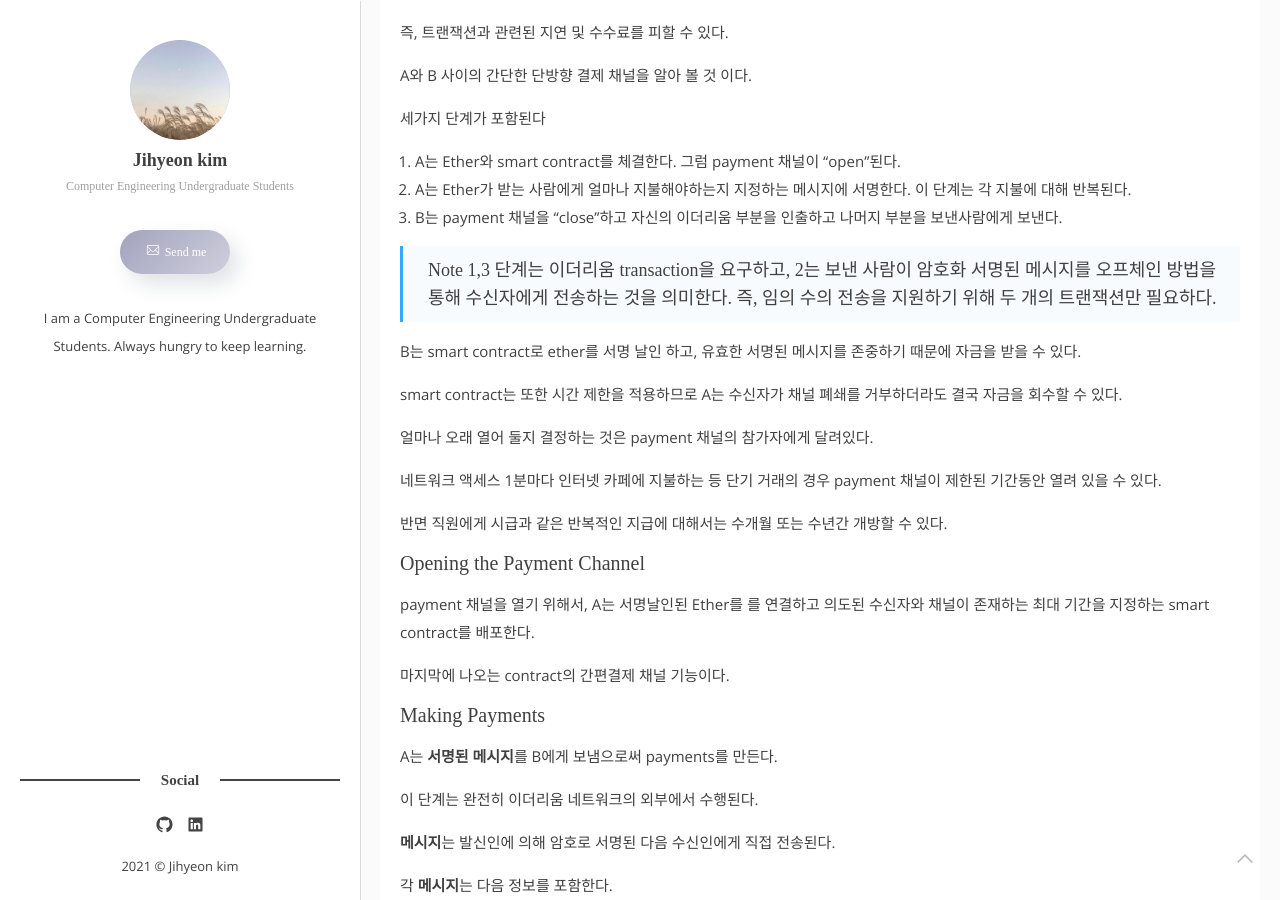
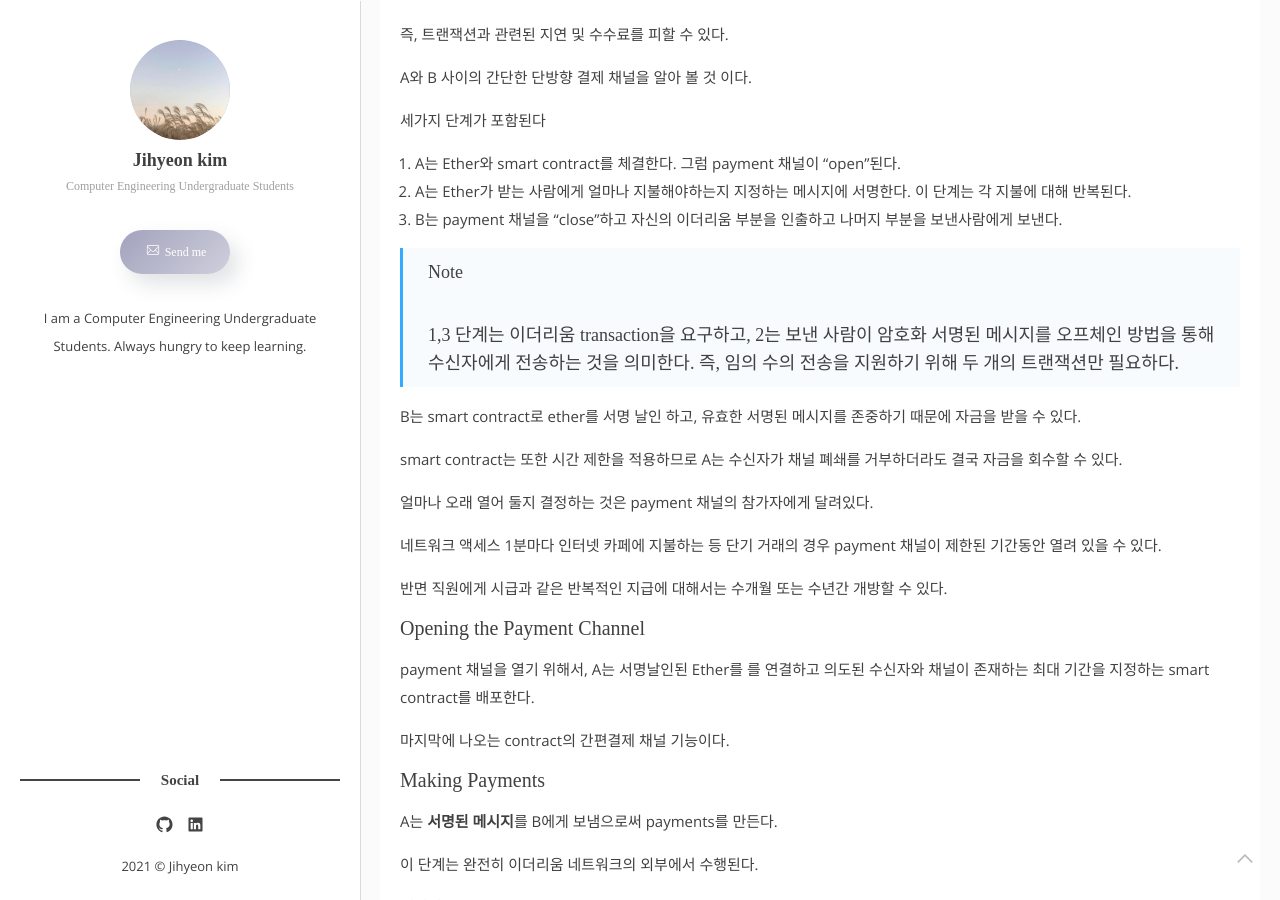
Before and after one commit to kimjihyeon99/kimjihyeon99.github.io, a Jekyll site: the page built from _posts/2021-06-01-[Solidity] Solidity by Example.markdown, in a window 1280 px wide and 900 px high, scrolled down 23456 px. Built offline with Jekyll 4.4.1, drawn with Linux system fonts in a browser that asks for light colours; some web fonts are replaced; comment, search, counter and statistics services are not loaded; part of the change alters nothing that is shown; some of the changed text lies outside the part shown.

`````diff
--- a/_posts/2021-06-01-[Solidity] Solidity by Example.markdown
+++ b/_posts/2021-06-01-[Solidity] Solidity by Example.markdown
@@ -740,8 +740,9 @@ web3.eth.personal.sign(hash, web3.eth.defaultAccount, function () { console.log(
 **단순성**을 위해 **데이터을 연결**한다.
 
 - `ethereumjs-abi`library는 `soliditySHA3`라고 불리는 함수를 제공한다.
-- `soliditySHA3` 는 Solidity’s `keccak256` 함수를 따라한다.
-- ?? 어렵다 이부분
+- `soliditySHA3` 는 `abi.encodePacked`에 사용하는 인코딩된 인자에 적용된 Solidity’s `keccak256` 함수를 따라한다.
+- 다음 예는 `ReceiverPays`를 위해 적절한 서명을 만드는 js 함수 이다.
+
 
 ````Solidity
 // recipient is the address that should be paid.
@@ -870,6 +871,7 @@ A와 B 사이의 간단한 단방향 결제 채널을 알아 볼 것 이다.
 
 
 > Note
+>
 > 1,3 단계는 이더리움 transaction을 요구하고, 2는 보낸 사람이 암호화 서명된 메시지를 오프체인 방법을 통해 수신자에게 전송하는 것을 의미한다.
 > 즉, 임의 수의 전송을 지원하기 위해 두 개의 트랜잭션만 필요하다.
 
@@ -1076,6 +1078,7 @@ contract SimplePaymentChannel {
 ````
 
 > Note
+>
 > `splitSignature`함수는 모든 보안 체크에 사용하지 않는다.
 
 #### Verifying Payments
`````
